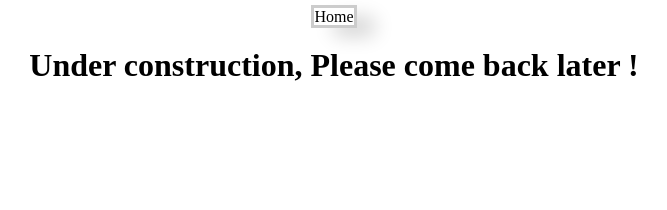
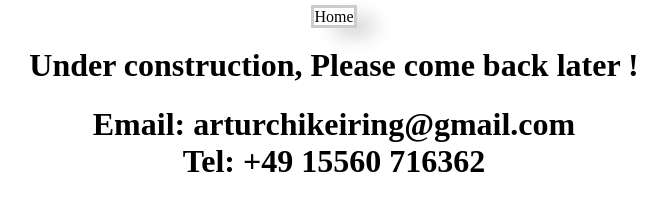
Before and after one commit to RedFrosttt/Artur-Homepage, a plain HTML site: page index_contact.html in a window 1280 px wide. Shown: the whole page, without its empty margins (306-973 px from the left). Drawn offline with Linux system fonts and the light colour scheme.

Commit message:
Add files via upload

```diff
--- a/index_contact.html
+++ b/index_contact.html
@@ -8,7 +8,17 @@
 </head>
 <body>
     <a href="index.html" class="home_button">Home</a>
-    <h1>Under construction, Please come back later !</h1>
+    <h1>Under construction, Please come back later ! <br></h1>
+    <h1>
+        Email: arturchikeiring@gmail.com <br>
+
+        Tel: +49 15560 716362
+
+    </h1>
+
+
+
+
 
 </body>
 </html>
```
Also changed, not shown: index_persona.html (+1 -1 lines), IMG/pfp.png (added).
